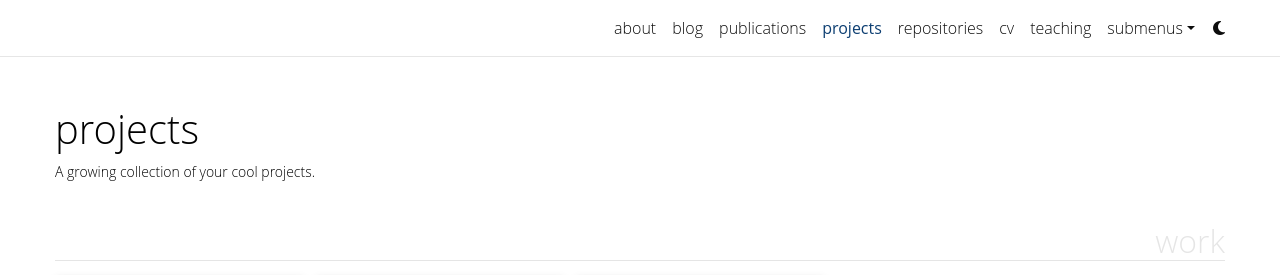
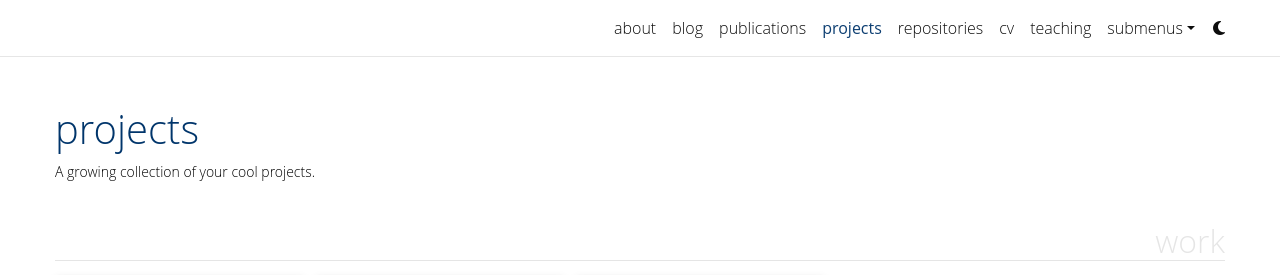
Before and after one commit to gen-li/gen-li.github.io, a Jekyll site: the page built from _pages/unused/projects.md, in a window 1280 px wide. Shown: the top 275 px of the page. Built offline with Jekyll 4.4.1, drawn with Linux system fonts in a browser that asks for light colours; full-size pictures stand in for the smaller copies a plugin makes; comment, search, counter and statistics services are not loaded; a style sheet for code colours, icons or effects is not loaded.

Commit message:
Update _base.scss

```diff
--- a/_sass/_base.scss
+++ b/_sass/_base.scss
@@ -4,8 +4,13 @@
 
 // Typography
 
-p, h1, h2, h3, h4, h5, h6, em, div, span, strong {
+p, h2, h3, h4, h5, h6, em, div, span, strong {
 color: var(--global-text-color);
+font-family:  'Open Sans';
+}
+
+h1, h2 {
+color: var(--global-theme-color);
 font-family:  'Open Sans';
 }
 
```
